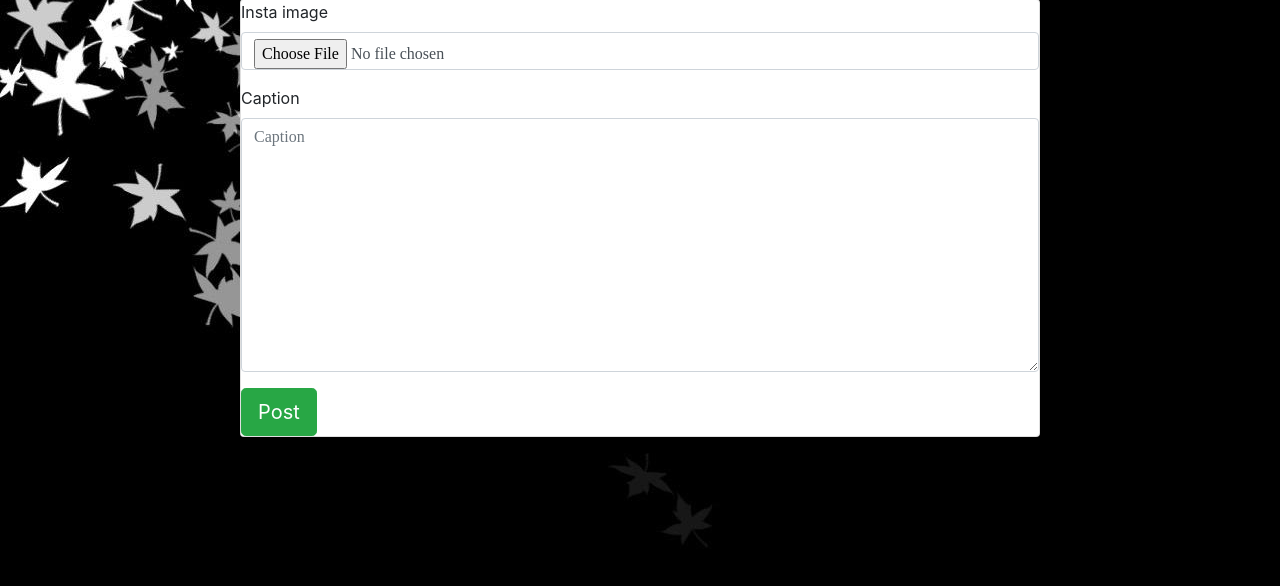
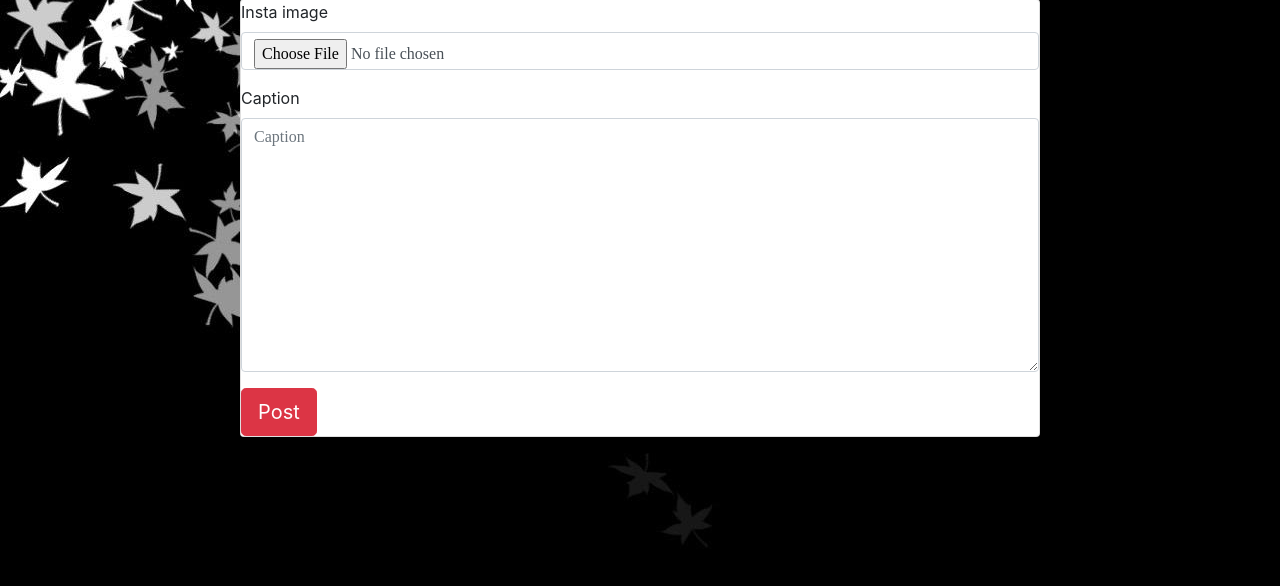
Before and after one commit to johnmwangi/Insta_site, a Django app: page /upload/ in a window 1280 px wide. Shown: the part 155-741 px from the top of the page. Run offline with Django 3.2, Linux system fonts and the light colour scheme; a user stored in the database is signed in; data comes from the database, SQL or seed files in the repository; some libraries are stand-ins or nearby versions.

Commit message:
implimentation of some features on progress

```diff
--- a/photoapp/templates/upload.html
+++ b/photoapp/templates/upload.html
@@ -10,7 +10,7 @@
       {%csrf_token%}
 
       {% bootstrap_form form%}
-      <input type="submit" class="btn btn-success btn-lg" value="Post">
+      <input type="submit" class="btn btn-danger btn-lg" value="Post">
     </form>
   </div>
      {% block scripts %}
```
